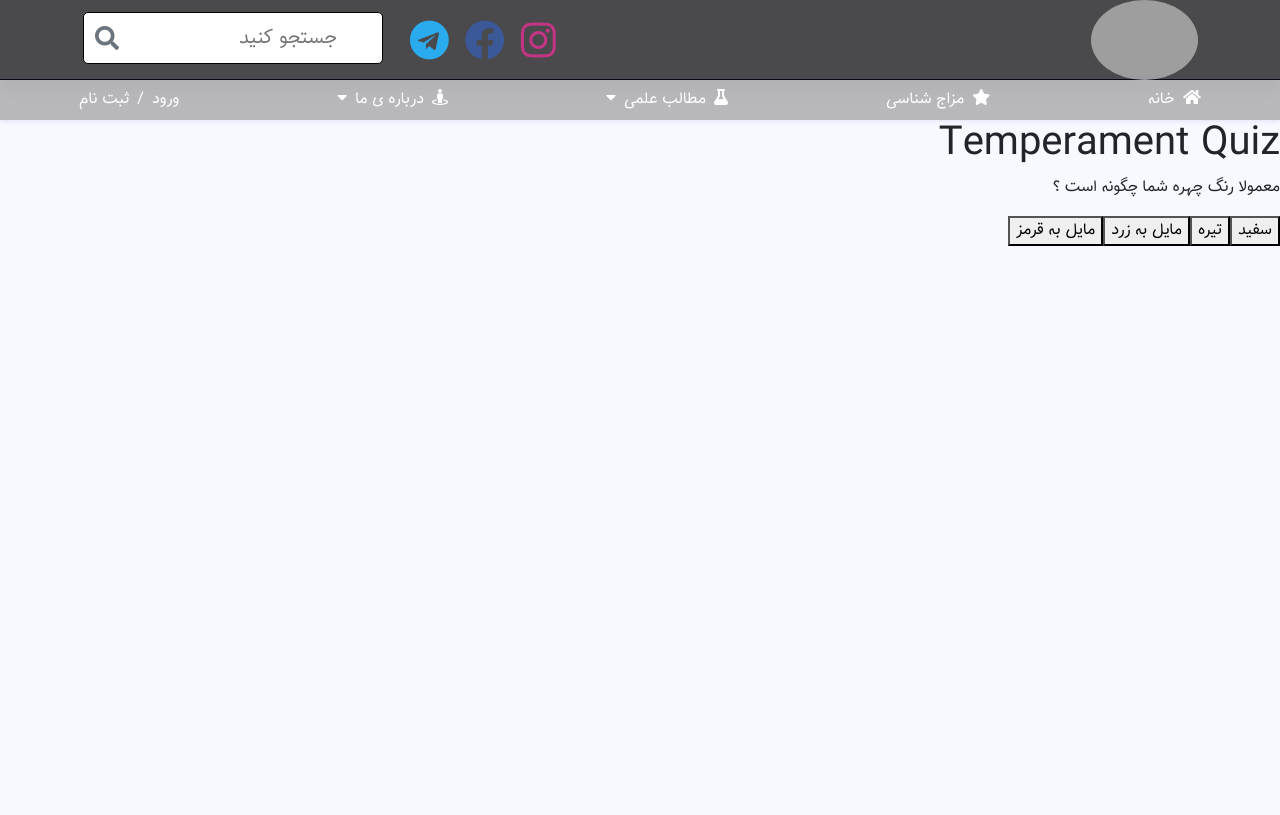
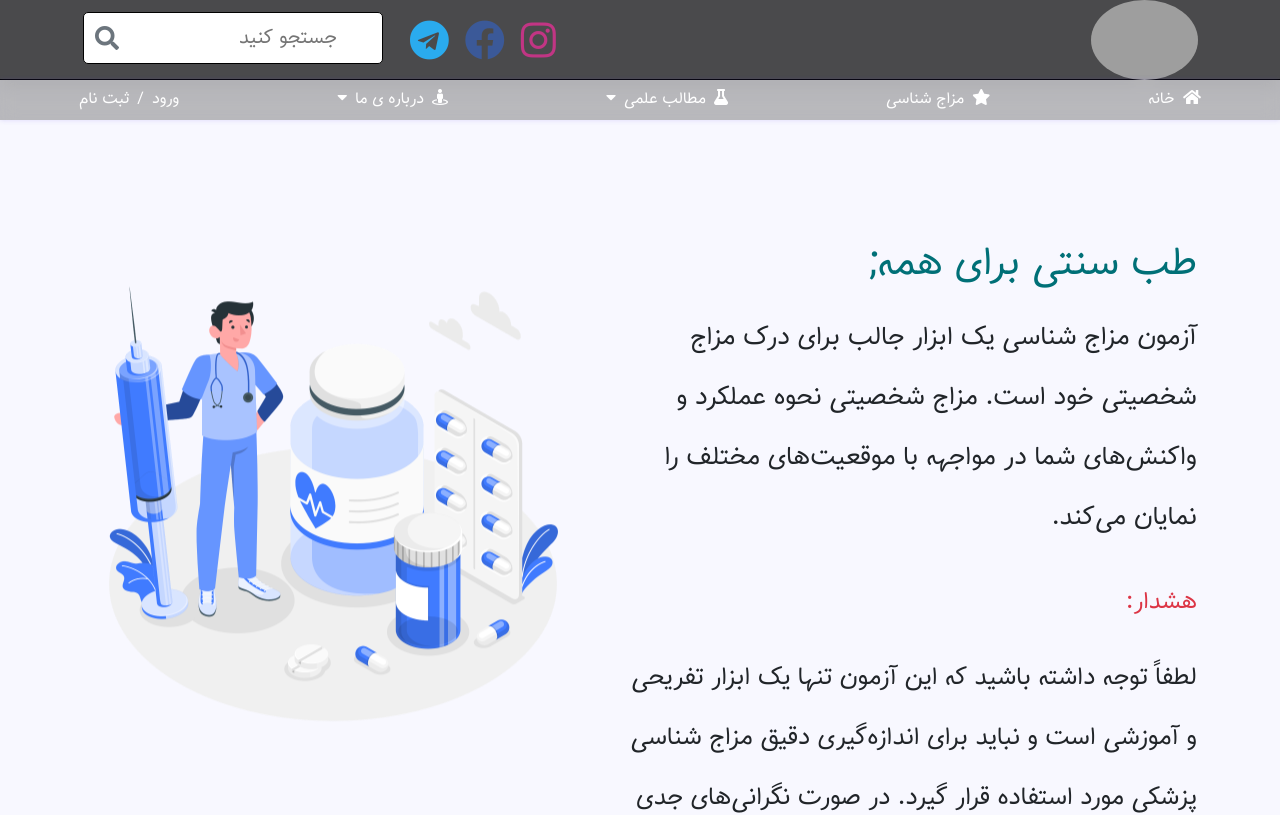
Before and after one commit to reza1899/Herbal_Medicines, a React (Create React App) app: page /TS in a window 1280 px wide. Shown: the top 815 px of the page. Built offline with nearby package versions, Linux system fonts and the light colour scheme; grey boxes are pictures that could not be loaded.

Commit message:
create styles for TemperamentSurvey page

```diff
--- /dev/null
+++ b/src/components/TemperamentSurvey/TemperamentSurvey.css
@@ -0,0 +1,175 @@
+/*
+    basic description
+*/
+.basic-description{
+    width: 90%;
+    position: absolute;
+    top: 30%;
+    right: 5%;
+    left: 5%;
+    display: flex;
+    justify-content: space-around;
+}
+.basic-description-right{
+    width: 50%;
+    line-height: 60px;
+}
+.doctor-img{
+    width: 500px;
+    height: 500px;
+    z-index: -1;
+}
+.header-des{
+    color: #007077;
+}
+.start-text{
+    font-size: 26px;
+    white-space: pre-line;
+    margin-top: 20px;
+}
+.warning-text{
+    font-size: 25px;
+    white-space: pre-line;
+}
+@keyframes floating {
+    0%, 100% {
+        transform: translateY(0);
+    }
+    50% {
+        transform: translateY(-10px); /* Adjust the value for the desired vertical motion */
+    }
+}
+
+.floating-animation {
+    animation: floating 2s ease-in-out infinite; /* Adjust the animation duration and timing function */
+}
+/*
+    get start for questions styles
+*/
+.temperament-quiz-start{
+    position: absolute;
+    top: 30%;
+    left: 41%;
+}
+@media screen and (max-width: 992px) {
+    .temperament-quiz-start{
+        left: 35%;
+    }
+    .start-button{
+        margin-right: 30px !important;
+    }
+}
+@media screen and (max-width: 768px) {
+    .temperament-quiz-start{
+        left: 25%;
+    }
+    .start-button{
+        margin-right: 15px !important;
+    }
+}
+.header-start{
+    margin-bottom: 200px;
+}
+.start-button{
+    width: 170px;
+    height: 60px;
+    display: flex;
+    justify-content: center;
+    align-items: center;
+    background-color: ghostwhite;
+    transition:  0.3s;
+    border-radius: 8px;
+    box-shadow: 0 2px 4px rgba(0, 0, 0, 0.2);
+    margin-right: 60px;
+}
+.start-button:hover{
+    background-color: #2bb224;
+    color: ghostwhite;
+    width: 200px;
+}
+.start-icon{
+    display: none;
+    transition:  0.4s;
+    margin-right: 15px;
+    color: ghostwhite;
+}
+.start-button:hover .start-icon{
+    display: block;
+}
+
+/*
+    questions content styles
+*/
+
+.questions-content{
+    width: 50%;
+    position: absolute;
+    top: 30%;
+    left: 25%;
+    text-align: center;
+}
+.answer-button{
+    width:200px;
+    margin: 10px auto;
+    height: auto;
+    line-height:  40px;
+    border-radius: 10px;
+    background-color: ghostwhite;
+    box-shadow: 0 2px 4px rgba(0, 0, 0, 0.2);
+    display: block;
+    transition-duration:  0.3s;
+}
+.answer-button:hover{
+    background-color: #2bb224;
+    color: ghostwhite;
+}
+@media screen and (max-width: 992px) {
+    .questions-content{
+        left: 25%;
+    }
+    @media screen and (max-width: 768px) {
+        .questions-content{
+            left: 25%;
+        }
+    }
+    @media screen and (max-width: 576px) {
+        .questions-content{
+            left: 25%;
+        }
+    }
+}
+/*
+ result test styles
+*/
+.result-container {
+    position: absolute;
+    top: 50%;
+    left: 41%;
+    background-color: #f0f0f0;
+    border: 1px solid #ccc;
+    padding: 20px;
+    border-radius: 10px;
+    text-align: center;
+    margin: 20px auto;
+    max-width: 500px;
+    box-shadow: 0px 0px 10px rgba(0, 0, 0, 0.2);
+}
+
+.result-title {
+    font-size: 24px;
+    color: #333;
+}
+
+.result-content {
+    margin-top: 20px;
+}
+
+.result-text {
+    font-size: 18px;
+    color: #444;
+}
+
+.temperament-name {
+    font-weight: bold;
+    color: #007BFF; /* Change color to your preference */
+}
--- a/src/components/TemperamentSurvey/TemperamentSurvey.jsx
+++ b/src/components/TemperamentSurvey/TemperamentSurvey.jsx
@@ -1,4 +1,5 @@
-import React, {useState} from 'react';
+import {useState} from 'react';
+import "./TemperamentSurvey.css";
 
 const questions = [{
     question: 'معمولا رنگ چهره شما چگونه است ؟', options: ['سفید', 'تیره', "مایل به زرد", "مایل به قرمز"],
@@ -194,23 +195,90 @@ const TemperamentSurvey = () => {
         }
     };
 
-    if (temperament) {
-        return (<div>
-            <h1>Your Temperament is: {temperament}</h1>
-        </div>);
-    }
-
+    // if (temperament) {
+    //     return (<div>
+    //         <h1>Your Temperament is: {temperament}</h1>
+    //     </div>);
+    // }
+    const [isReady, setIsReady] = useState(0);
     return (
 
         <>
-            <div>
-                <h1>Temperament Quiz</h1>
-                <p>{questions[currentQuestion].question}</p>
-                {questions[currentQuestion].options.map((option) => (
-                    <button key={option} onClick={() => handleAnswer(option)}>
-                        {option}
-                    </button>))}
-            </div>
+            {isReady===0 && (
+                <div className="basic-description">
+                    <div className="basic-description-right">
+                       <h1 className="header-des">
+                           طب سنتی برای همه;
+                       </h1>
+                        <p className="start-text ">
+                            آزمون مزاج شناسی یک ابزار جالب برای درک مزاج شخصیتی خود است. مزاج شخصیتی نحوه عملکرد و واکنش‌های شما در مواجهه با موقعیت‌های مختلف را نمایان می‌کند.
+                        </p>
+                        <p className="fs-4 mt-4 text-danger">
+                            هشدار:
+                        </p>
+                        <p className="warning-text">
+                            لطفاً توجه داشته باشید که این آزمون تنها یک ابزار تفریحی و آموزشی است و نباید برای اندازه‌گیری دقیق مزاج شناسی پزشکی مورد استفاده قرار گیرد. در صورت نگرانی‌های جدی در مورد سلامتی خود، با پزشک خود مشورت کنید.
+                        </p>
+                    </div>
+                    <img className="doctor-img floating-animation" src="../../../images/Medicine-amico.png" alt="doctor icon" />
+
+                </div>
+            )}
+            {/*get start*/}
+            {isReady === 1 && (
+                // Section 1: Display the start screen
+                <div className="temperament-quiz-start">
+                    <div className="header-start">
+                        <h1>
+                            آزمون مزاج شناسی
+
+                        </h1>
+                        <hr className=" border border-success border-3"/>
+                    </div>
+                    <button className="start-button border border-success" onClick={() => setIsReady(1)}>
+                        <p className=" fs-4 m-0">
+                            شروع آزمون
+                        </p>
+                        <i className="start-icon fas fa-arrow-left fs-4"></i>
+                    </button>
+                </div>
+            )}
+            {/*
+                questions test
+            */}
+            {isReady === 2 && !temperament && (
+                <div className="questions-content">
+                    <h1>
+                        آزمون مزاج شناسی
+                    </h1>
+                    <div>
+                        <p className="mt-4">
+                            سوال {currentQuestion + 1} از{questions.length}
+                        </p>
+                        <p className="fs-4">
+                            {questions[currentQuestion].question}
+                        </p>
+                        <div>
+                            {questions[currentQuestion].options.map((option) => (
+                                <button className="answer-button border border-secondary" key={option} onClick={() => handleAnswer(option)}>
+                                    {option}
+                                </button>
+                            ))}
+                        </div>
+                    </div>
+                </div>
+            )}
+            {isReady === 2 && temperament && (
+                <div className="result-container">
+                    <h1 className="result-title">نتیجه آزمون مزاج شناسی</h1>
+                    <div className="result-content">
+                        <p className="result-text">
+                            تبریک! مزاج شما: <span className="temperament-name">{temperament}</span>
+                        </p>
+                        {/* You can add more details or explanations here */}
+                    </div>
+                </div>
+            )}
         </>
 
 
```
Also changed, not shown: public/images/Medicine-amico.png (added), public/images/Medicine-bro.png (added).
